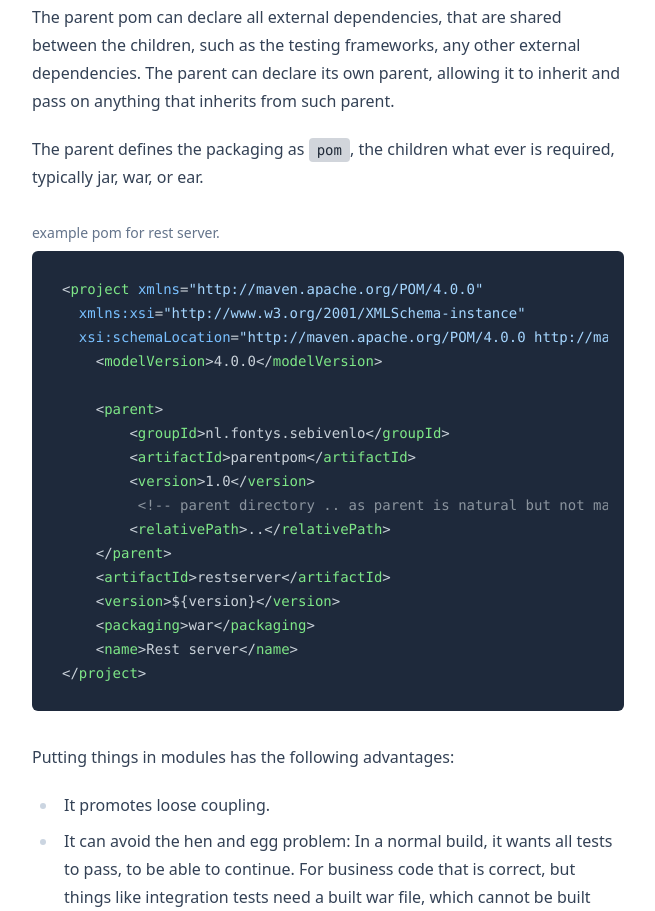
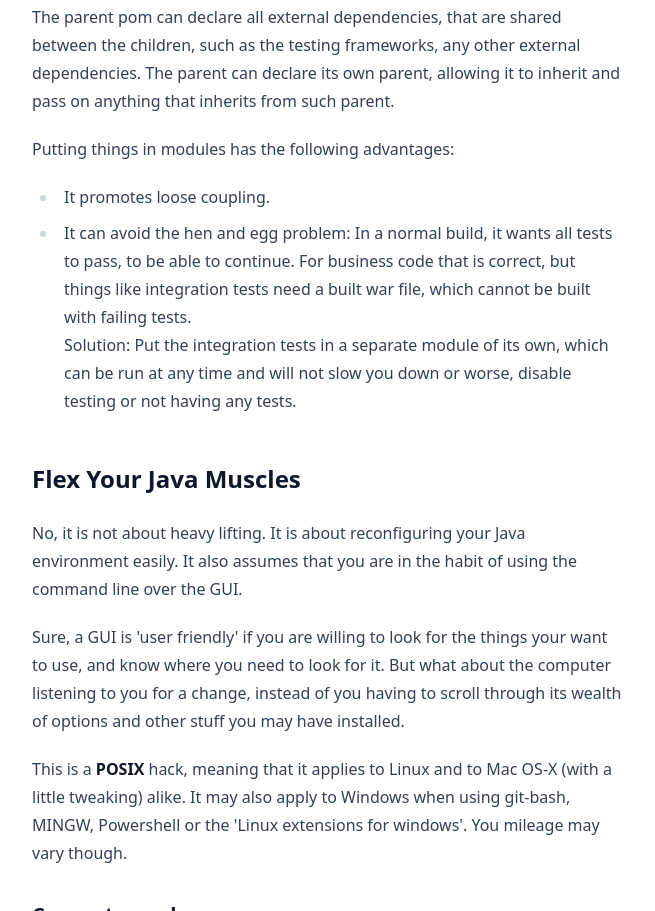
Before and after one commit to FontysVenlo/prc2, a plain HTML site: page pages/tips/index.html in a window 1280 px wide. Shown: the part 11037-11948 px from the top of the page, without its empty margins (312-967 px from the left). Drawn offline with Linux system fonts and the light colour scheme.

Commit message:
deploy: b144100ddc2291e8833f7980b7c661c3b365d75c

```diff
--- a/pages/tips/index.html
+++ b/pages/tips/index.html
@@ -301,9 +301,9 @@ or <code>mvn clean</code> and then <code>mvn test</code>. (click clean, click te
 <hr></section></section>
 <section class="doc-section level-2"><h3 id=_maven_modules>Maven Modules</h3><p>Many projects will have more than just one component (jar or war file).
 Think of the parallel project project 2.</p>
-<p>It is a good idea to reflect this design in the way your structure you source code:
-Use multiple modules.</p>
-<section class="doc-section level-3"><h4 id=_module>Module</h4><p>A module is just a maven project. Has a pom.xml which defines the relation with
+<p>It is a good idea to reflect this design in the way you structure your source code:
+use multiple modules.</p>
+<section class="doc-section level-3"><h4 id=_module>Module</h4><p>A Maven module is just a maven project, that has a pom.xml which defines the relation with
 other modules.</p>
 <figure class=image-block><img src=/prc2/images/mavenmodules.svg alt=mavenmodules>
 <figcaption>Figure 1. Modules and parent.</figcaption></figure>
@@ -331,25 +331,6 @@ in the dependencies: parent depends on child, which depends on parent, which dep
 <p>The parent pom can declare all external dependencies, that are shared between the children, such as the testing frameworks,
 any other external dependencies. The parent can declare its own parent, allowing it to inherit and pass on anything that
 inherits from such parent.</p>
-<p>The parent defines the packaging as <code>pom</code>, the children what ever is required, typically jar, war, or ear.</p>
-<figure class=listing-block><figcaption>example pom for rest server.</figcaption>
-<pre class=highlight><code class=language-xml data-lang=xml>&lt;project xmlns=&#34;http://maven.apache.org/POM/4.0.0&#34;
-  xmlns:xsi=&#34;http://www.w3.org/2001/XMLSchema-instance&#34;
-  xsi:schemaLocation=&#34;http://maven.apache.org/POM/4.0.0 http://maven.apache.org/xsd/maven-4.0.0.xsd&#34;&gt;
-    &lt;modelVersion&gt;4.0.0&lt;/modelVersion&gt;
-
-    &lt;parent&gt;
-        &lt;groupId&gt;nl.fontys.sebivenlo&lt;/groupId&gt;
-        &lt;artifactId&gt;parentpom&lt;/artifactId&gt;
-        &lt;version&gt;1.0&lt;/version&gt;
-         &lt;!-- parent directory .. as parent is natural but not mandatory --&gt;
-        &lt;relativePath&gt;..&lt;/relativePath&gt;
-    &lt;/parent&gt;
-    &lt;artifactId&gt;restserver&lt;/artifactId&gt;
-    &lt;version&gt;${version}&lt;/version&gt;
-    &lt;packaging&gt;war&lt;/packaging&gt;
-    &lt;name&gt;Rest server&lt;/name&gt;
-&lt;/project&gt;</code></pre></figure>
 <p>Putting things in modules has the following advantages:</p>
 <div class=ulist><ul><li>It promotes loose coupling.</li><li>It can avoid the hen and egg problem: In a normal build, it wants all tests to pass, to be able
 to continue. For business code that is correct, but things like integration tests need a built war file, which cannot be built with failing tests.<br>
```
